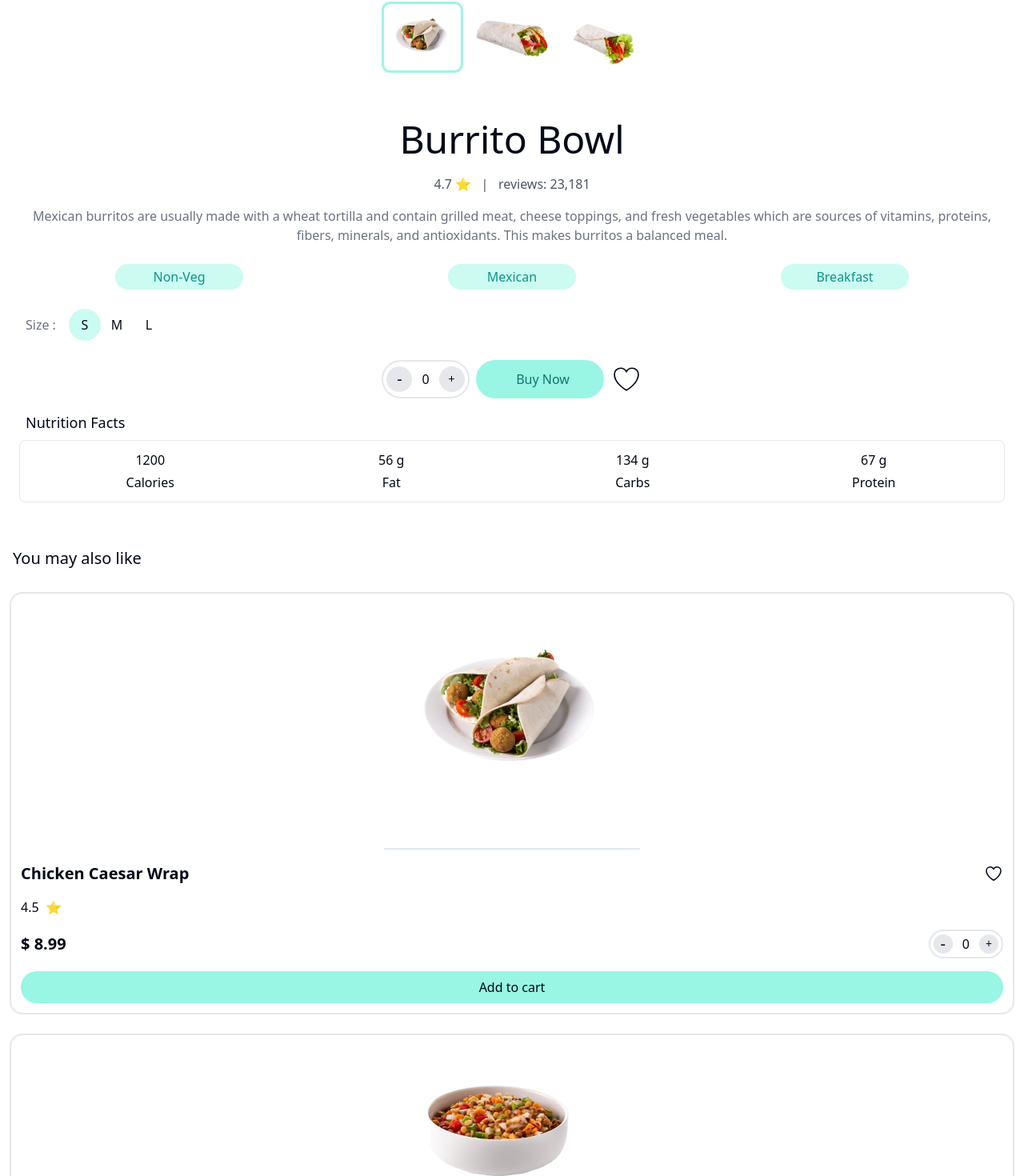
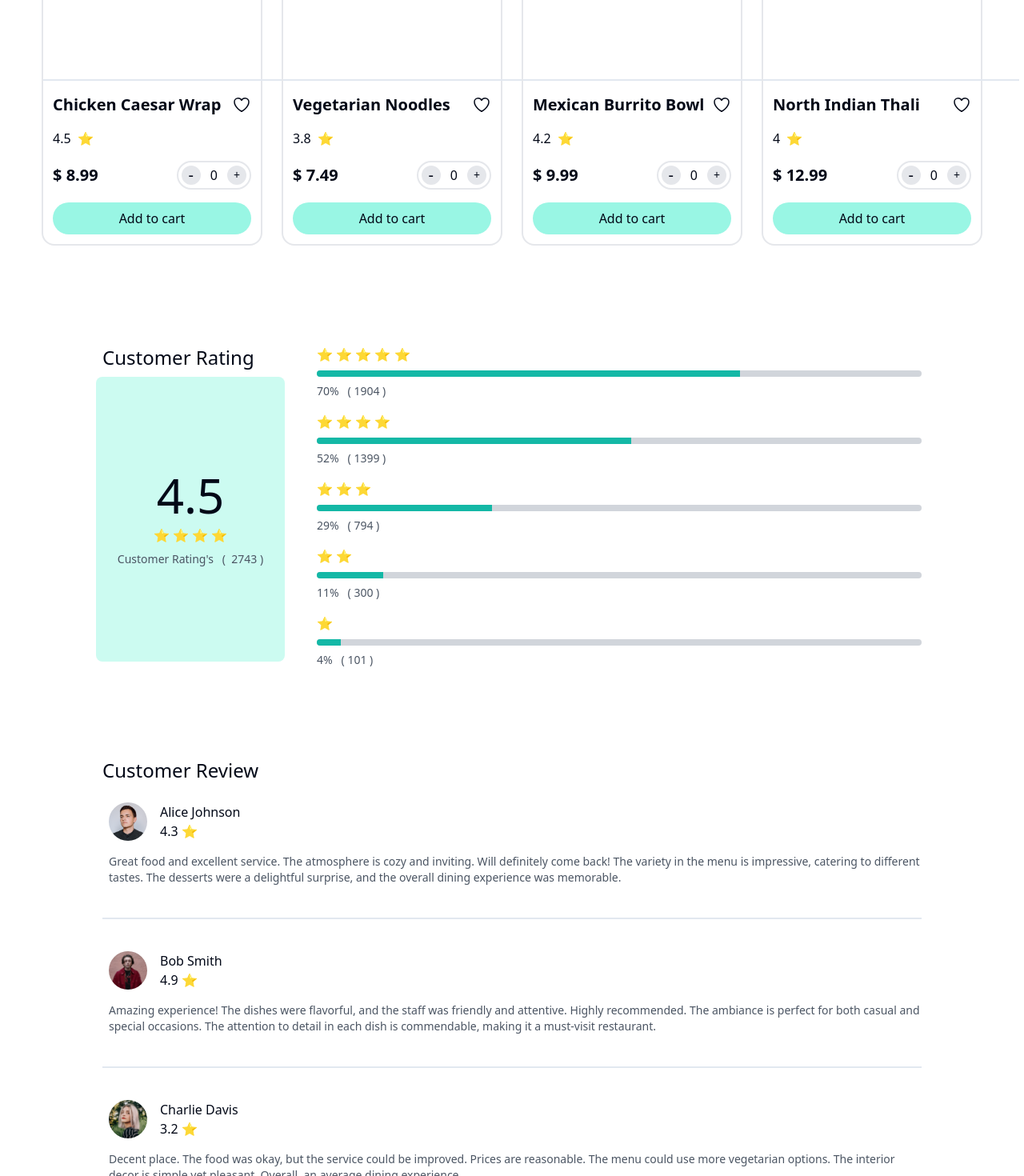
Before and after one commit to SrinivasBallari/cafe-app, a React (Vite) app in the folder frontend/: page /product in a window 1280 px wide. Shown: the part 1199-2669 px from the top of the page at 80% size. Built offline with nearby package versions, Linux system fonts and the light colour scheme.

Commit message:
completed product-detail page

```diff
--- a/frontend/src/components/product/ProductDescSection.jsx
+++ b/frontend/src/components/product/ProductDescSection.jsx
@@ -8,10 +8,10 @@ const ProductDescSection = ({ productDesc }) => {
     const sizes = ['S', 'M', 'L'];
     const nutritionsOrder = ['Calories','Fat','Carbs','Protein']
     return (
-        <div className="flex flex-col px-6">
-            <h2 className="font-medium text-5xl mb-3 text-center">{productDesc.name}</h2>
+        <div className="flex flex-col pt-10 lg:items-start lg:text-start lg:w-4/5">
+            <h2 className="font-medium text-5xl mb-3 text-center min-[900px]:mt-10">{productDesc.name}</h2>
             <p className="text-gray-600 inline-flex justify-center p-2"> {productDesc.rating} ⭐ &nbsp; | &nbsp;  reviews: {productDesc.numberOfReviews}</p>
-            <p className="text-gray-500 py-2 text-center font-normal">{productDesc.text}</p>
+            <p className="text-gray-500 py-2 text-center lg:text-start font-normal">{productDesc.text}</p>
             <div className="flex justify-around gap-4 pt-4 overflow-x-auto">
                 {productDesc.tags.map((tag, index) => (
                     <h4 key={index} className="bg-teal-100 text-teal-600 rounded-full w-40 p-1 mb-4 inline-flex justify-center">{tag}</h4>
@@ -46,10 +46,10 @@ const ProductDescSection = ({ productDesc }) => {
                 </button>
             </div>
             <h4 className="text-lg pb-2 pl-2">Nutrition Facts</h4>
-            <div className="border border-default-200 p-3 rounded-lg mb-4">
+            <div className="border border-gray-300 p-3 rounded-lg mb-4 m-4">
                 <div className="grid grid-cols-4 justify-center">
                     {productDesc.nutrition.map((value, index) => (
-                        <div className="text-center" key={index}>
+                        <div className="text-center p-4" key={index}>
                             <h4 className="text-base font-medium text-default-700 mb-1">{nutritionsOrder[index]== 'Calories' ? value : value+' g'}</h4>
                             <h4 className="text-base text-default-700">{nutritionsOrder[index]}</h4>
                         </div>
--- a/frontend/src/components/product/ProductImagesSection.jsx
+++ b/frontend/src/components/product/ProductImagesSection.jsx
@@ -6,7 +6,7 @@ const ProductImagesSection = ({ imagesList }) => {
 
     return (
         <div className="flex flex-col justify-center p-4">
-            <img src={imagesList[selectedImageIndex]} alt="loading" />
+            <img src={imagesList[selectedImageIndex]} alt="loading" className="max-w-full h-full mx-auto"/>
             <div className="flex justify-center items-center p-4 gap-4">
                 {imagesList.map((img, index) => (
                     <button key={index} className="size-24" onClick={() => setSelectedImageIndex(index)}>
--- a/frontend/src/components/product/ProductReviewSection.jsx
+++ b/frontend/src/components/product/ProductReviewSection.jsx
@@ -1,16 +1,16 @@
 const ProductReview = ({ reviews }) => {
 
     return (
-        <div className="p-4">
-            <h3 >Customer Review</h3>
+        <div className="p-16">
+            <h3 className="text-2xl">Customer Review</h3>
             {reviews.map((customer, index) => (
-                <div className="py-2" key={index}>
+                <div className="py-2 border-b-2 pb-10 mb-4" key={index}>
                     <div key={index} className='flex rounded-full w-48 items-center py-4 px-2'>
                         <div className='h-12 w-12 mr-2'>
                             <img src={customer.image} alt="loading" className='rounded-full w-full h-full' />
                         </div>
                         <div className="ml-2">
-                            <h3 className='text-sm'>{customer.name}</h3>
+                            <h3 className='text-md'>{customer.name}</h3>
                             <p>{customer.rating} ⭐</p>
                         </div>
                     </div>
--- a/frontend/src/components/product/RatingSection.jsx
+++ b/frontend/src/components/product/RatingSection.jsx
@@ -8,15 +8,16 @@ const RatingSection = ({ ratings }) => {
     let oneStarRatingPercentage = Math.ceil((ratings.oneStarsCount / ratings.totalCount) * 100);
 
     return (
-        <div>
-            <div className="flex flex-col px-4 mb-4">
-                <h2 className="p-2 text-xl font-normal">Customer Rating</h2>
-                <div className="bg-teal-100 flex flex-col justify-center items-center py-8 rounded-lg">
+        <div className="p-10 lg:grid lg:grid-cols-4">
+            <div className="flex flex-col lg:justify-stretch px-4 mb-4 lg:col-span-1">
+                <h2 className="p-2 text-2xl font-normal">Customer Rating</h2>
+                <div className="bg-teal-100 flex flex-col justify-center items-center py-8 rounded-lg lg:h-full">
                     <h4 className="text-6xl font-medium mb-2">4.5</h4>
                     <section className="mb-2">⭐ ⭐ ⭐ ⭐</section>
                     <p className="text-sm text-gray-600">Customer Rating's &nbsp; (&nbsp; {ratings.totalCount}&nbsp;)</p>
                 </div>
             </div>
+            <div className="lg:col-span-3">
                 <div className="flex flex-col px-6 py-2 gap-2 justify-center items-start">
                     <section className="">⭐ ⭐ ⭐ ⭐ ⭐</section>
                     <div className="w-full h-2 bg-gray-300 rounded overflow-hidden">
@@ -68,6 +69,7 @@ const RatingSection = ({ ratings }) => {
                     <h4 className="text-sm text-gray-600">{oneStarRatingPercentage}% &nbsp; (&nbsp;{ratings.oneStarsCount}&nbsp;)</h4>
                 </div>
             </div>
+        </div>
     )
 }
 
--- a/frontend/src/components/product/YouMayLikeSection.jsx
+++ b/frontend/src/components/product/YouMayLikeSection.jsx
@@ -1,12 +1,11 @@
-import menuData from "@/temp/MenuData";
 import MenuItemCard from "../Menu/MenuItemCard";
 
 const YouMayLike = ({items}) => {
 
     return (
-        <div>
+        <div className="lg:p-10">
             <h4 className="font-normal text-xl p-4 ">You may also like </h4>
-            <div className='flex flex-col'>
+            <div className='grid grid-cols-1 min-[900px]:grid-cols-2 xl:grid-cols-4'>
                 {items.map((obj, index) => (
                     <MenuItemCard name={obj.name} image={obj.image} rating={obj.rating} price={obj.price} key={index} />
                 ))}
--- a/frontend/src/pages/Product.jsx
+++ b/frontend/src/pages/Product.jsx
@@ -8,13 +8,18 @@ import HomeFooterSection from "@/components/Home/HomeFooterSection";
 
 const Product = () => {
     return (
-        <div className="space-y-6">
-            <ProductImagesSection imagesList={productData.images}/>
-            <ProductDescSection productDesc={productData.description}/>
-            <YouMayLike items={productData.mayAlsoLike}/>
-            <RatingSection ratings={productData.ratings}/>
-            <ProductReviewSection reviews={productData.customerReviews}/>
-            <HomeFooterSection/>
+        <div className="space-y-6 sm:mt-20">
+            <div className="grid grid-cols-1 min-[900px]:grid-cols-2 min-[900px]:items-end">
+                <ProductImagesSection imagesList={productData.images} />
+                <ProductDescSection productDesc={productData.description} />
+            </div>
+
+            <YouMayLike items={productData.mayAlsoLike} />
+            <div className="sm:m-16">
+                <RatingSection ratings={productData.ratings} />
+                <ProductReviewSection reviews={productData.customerReviews} />
+            </div>
+            <HomeFooterSection />
         </div>
     )
 }
--- a/frontend/src/temp/Product.js
+++ b/frontend/src/temp/Product.js
@@ -61,25 +61,25 @@ const productData = {
         {   name: "Alice Johnson",
             image: homePageRandomGuy,
             rating: 4.3,
-            comment:"Great food and excellent service. The atmosphere is cozy and inviting. Will definitely come back!",
+            comment:"Great food and excellent service. The atmosphere is cozy and inviting. Will definitely come back! The variety in the menu is impressive, catering to different tastes. The desserts were a delightful surprise, and the overall dining experience was memorable."
         },
         {
             name: "Bob Smith",
             image: homePageRandomGuyTwo,
             rating: 4.9,
-            comment:"Amazing experience! The dishes were flavorful, and the staff was friendly and attentive. Highly recommended.",
+            comment:"Amazing experience! The dishes were flavorful, and the staff was friendly and attentive. Highly recommended. The ambiance is perfect for both casual and special occasions. The attention to detail in each dish is commendable, making it a must-visit restaurant."
         },
         {
             name: "Charlie Davis",
             image: homePageRandomGirl,
             rating: 3.2,
-            comment:"Decent place. The food was okay, but the service could be improved. Prices are reasonable.",
+            comment:"Decent place. The food was okay, but the service could be improved. Prices are reasonable. The menu could use more vegetarian options. The interior decor is simple yet pleasant. Overall, an average dining experience."
         },
         {
             name: "Diana Martinez",
             image: homePageRandomGuyTwo,
             rating: 4.1,
-            comment:"Enjoyed my meal here. The presentation of the dishes was impressive, and the flavors were satisfying.",
+            comment:"Outstanding restaurant! The menu has a great variety, and everything we tried was delicious. Will be back with friends! The attention to customer satisfaction is evident throughout the dining experience. The chef's specials are a highlight, showcasing culinary creativity. The staff's enthusiasm adds to the overall positive vibe."
         },
     ]
 };
```
Lines whose indentation alone changed are shown as unchanged.
